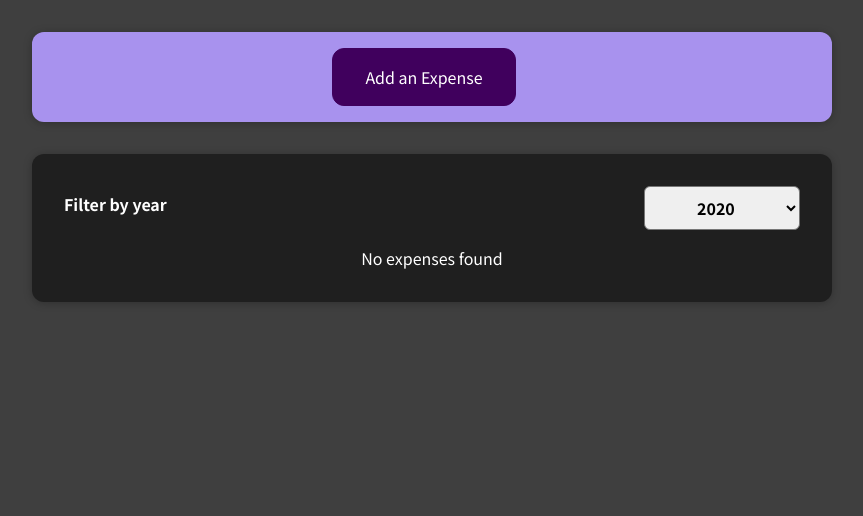
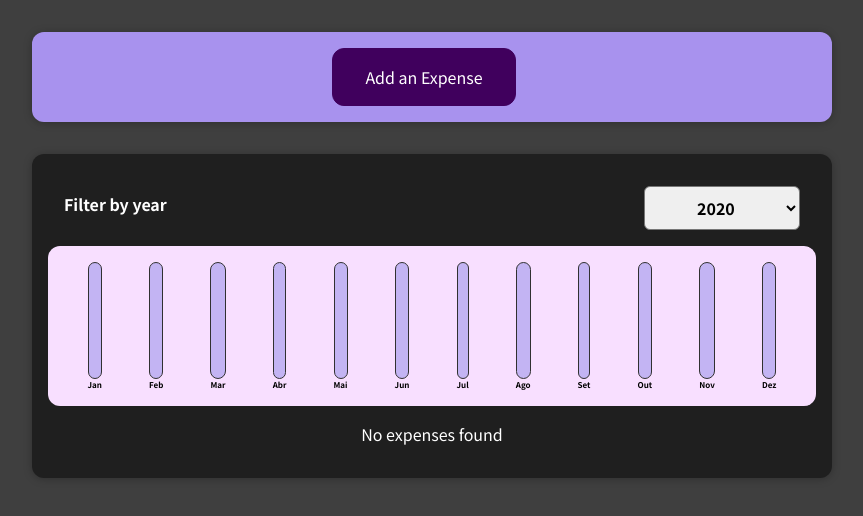
Before and after one commit to Hellshi/Expense-Track-React-LabLuby, a React (Create React App) app: page / in a window 1280 px wide. Shown: the top 516 px of the page, without its empty margins (208-1071 px from the left). Built offline with nearby package versions, Linux system fonts and the light colour scheme; the HTML template or start-up script is replaced by a standard one.

Commit message:
Finished app
Implemmented month chart bar showing the mothly expenses for a single year. Finished app

```diff
--- a/src/Data.js
+++ b/src/Data.js
@@ -11,7 +11,7 @@
       id: "2",
       title: "Stardew Valley",
       amount: 28,
-      Date: new Date(2021, 8, 20),
+      Date: new Date(2021, 7, 20),
     },
 
     {
--- /dev/null
+++ b/src/components/Chart/Chart.css
@@ -0,0 +1,9 @@
+.chart {
+  padding: 1rem;
+  border-radius: 12px;
+  background-color: #f8dfff;
+  text-align: center;
+  display: flex;
+  justify-content: space-around;
+  height: 10rem;
+}
--- /dev/null
+++ b/src/components/Chart/Chart.js
@@ -0,0 +1,24 @@
+import React from "react";
+import "./Chart.css";
+import ChartBars from "./ChartBar";
+
+function Chart({ dataPoints }) {
+  const dataPointsValues = dataPoints.map((dataPoint) => dataPoint.value);
+  const totalMaximum = Math.max(...dataPointsValues);
+
+  return (
+    <div className="chart">
+      {console.log(totalMaximum)}
+      {dataPoints.map((dataPoint) => (
+        <ChartBars
+          key={dataPoint.label}
+          value={dataPoint.value}
+          maxValue={totalMaximum}
+          label={dataPoint.label}
+        />
+      ))}
+    </div>
+  );
+}
+
+export default Chart;
--- /dev/null
+++ b/src/components/Chart/ChartBar.css
@@ -0,0 +1,30 @@
+.chart-bar {
+  height: 100%;
+  display: flex;
+  flex-direction: column;
+  align-items: center;
+}
+
+.chart-bar__inner {
+  height: 100%;
+  width: 100%;
+  border: 1px solid #313131;
+  border-radius: 12px;
+  background-color: #c3b4f3;
+  overflow: hidden;
+  display: flex;
+  flex-direction: column;
+  justify-content: flex-end;
+}
+
+.chart-bar__fill {
+  background-color: #4826b9;
+  width: 100%;
+  transition: all 0.3s ease-out;
+}
+
+.chart-bar__label {
+  font-weight: bold;
+  font-size: 0.5rem;
+  text-align: center;
+}
--- /dev/null
+++ b/src/components/Chart/ChartBar.js
@@ -0,0 +1,22 @@
+import React from "react";
+import "./ChartBar.css";
+
+function ChartBar(props) {
+  let barFillHeight = "0%";
+  if (props.maxValue > 0) {
+    barFillHeight = `${Math.round((props.value / props.maxValue) * 100)}%`;
+  }
+  return (
+    <div className="chart-bar">
+      <div className="chart-bar__inner">
+        <div
+          className="chart-bar__fill"
+          style={{ height: barFillHeight }}
+        ></div>
+      </div>
+      <div className="chart-bar__label">{props.label}</div>
+    </div>
+  );
+}
+
+export default ChartBar;
--- a/src/components/Expenses/Expenses.js
+++ b/src/components/Expenses/Expenses.js
@@ -3,6 +3,7 @@
 import "./Expenses.css";
 import ExpensesFilter from "./ExpensesFilter";
 import Card from "../UI/Card";
+import ExpensesChart from "./ExpensesChart";
 import ExpensesList from "./ExpensesList";
 
 function Expenses({ expenses }) {
@@ -22,6 +23,7 @@
         selected={filteredYear}
         onChangeFilter={filterChangeHandler}
       />
+      <ExpensesChart expenses={filteredExpenses} />
       <ExpensesList item={filteredExpenses} />
     </Card>
   );
--- /dev/null
+++ b/src/components/Expenses/ExpensesChart.js
@@ -0,0 +1,27 @@
+import React from "react";
+import Chart from "../Chart/Chart";
+
+function ExpensesChart({ expenses }) {
+  const charDataPoints = [
+    { label: "Jan", value: 0 },
+    { label: "Feb", value: 0 },
+    { label: "Mar", value: 0 },
+    { label: "Abr", value: 0 },
+    { label: "Mai", value: 0 },
+    { label: "Jun", value: 0 },
+    { label: "Jul", value: 0 },
+    { label: "Ago", value: 0 },
+    { label: "Set", value: 0 },
+    { label: "Out", value: 0 },
+    { label: "Nov", value: 0 },
+    { label: "Dez", value: 0 },
+  ];
+
+  for (const expense of expenses) {
+    const expenseMonth = expense.Date.getMonth();
+    charDataPoints[expenseMonth].value += expense.amount;
+  }
+  return <Chart dataPoints={charDataPoints} />;
+}
+
+export default ExpensesChart;
--- a/src/components/NewExpenses/ExpensesForm.js
+++ b/src/components/NewExpenses/ExpensesForm.js
@@ -24,7 +24,7 @@
     e.preventDefault();
     const newExpense = {
       title: title,
-      amount: amount,
+      amount: +amount,
       Date: new Date(date),
     };
     onSaveData(newExpense);
```
